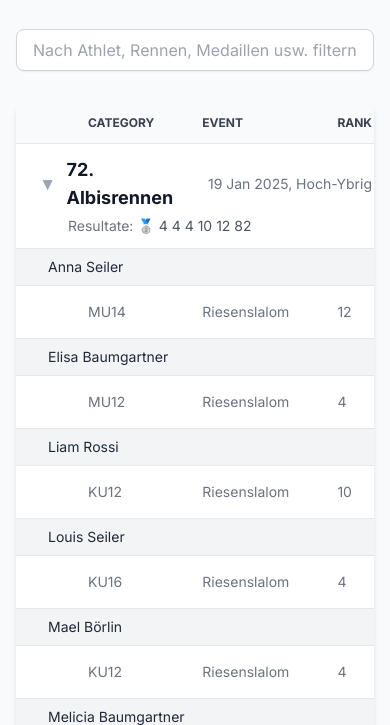
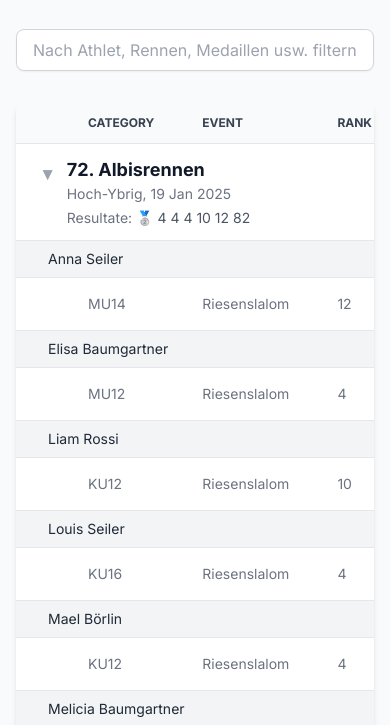
Before and after one commit to balint-miklos/ski-results, a plain HTML site: page index.html in a window 390 px wide. Shown: the part 135-860 px from the top of the page. Drawn offline with nearby package versions, Linux system fonts and the light colour scheme; no server answers.

Commit message:
a bit more mobile friendly race header.

```diff
--- a/index.html
+++ b/index.html
@@ -27,7 +27,7 @@
 
     <div class="max-w-7xl mx-auto">
         <header class="text-center mb-8">
-            <h1 class="text-3xl sm:text-4xl font-bold text-gray-900">RGZO Ergebnisse 🏆</h1>
+            <h1 class="text-3xl sm:text-4xl font-bold text-gray-900">RGZO Ergebnisse</h1>
             <p class="text-md text-gray-600 mt-2">Rennergebnisse nach Anlass und Athlet gruppiert. Zum Erweitern oder Reduzieren auf die Rennüberschriften klicken.</p>
         </header>
 
@@ -146,26 +146,24 @@
 
                     const uniqueDates = [...new Set(results.map(r => r.Date))].sort();
                     const location = results.length > 0 ? results[0].Location : '';
-                    let dateAndLocationString = '';
+                    let dateString = '';
 
                     if (uniqueDates.length > 0) {
                         const firstDate = new Date(uniqueDates[0] + 'T00:00:00Z');
                         const month = firstDate.toLocaleString('de-CH', { month: 'short', timeZone: 'UTC' });
                         const year = firstDate.getUTCFullYear();
                         const firstDay = firstDate.getUTCDate();
-                        let datePart;
 
                         if (uniqueDates.length > 1) {
                             const lastDate = new Date(uniqueDates[uniqueDates.length - 1] + 'T00:00:00Z');
                             const lastDay = lastDate.getUTCDate();
-                            datePart = `${firstDay}-${lastDay} ${month} ${year}`;
+                            dateString = `${firstDay}-${lastDay} ${month} ${year}`;
                         } else {
-                            datePart = `${firstDay} ${month} ${year}`;
+                            dateString = `${firstDay} ${month} ${year}`;
                         }
-                        dateAndLocationString = location ? `${datePart}, ${location}` : datePart;
-                    } else {
-                        dateAndLocationString = location;
                     }
+
+                    const locationAndDateString = [location, dateString].filter(Boolean).join(', ');
 
                     const raceHeader = tbody.append('tr')
                         .attr('class', 'group-header border-t border-gray-200 cursor-pointer hover:bg-gray-50')
@@ -182,20 +180,35 @@
                         .attr('class', 'px-6 py-3');
 
                     const headerContent = `
-                    <div class="flex flex-col w-full">
-                        <!-- Row 1: Race Name and Date -->
-                        <div class="flex justify-between items-center w-full">
-                            <div class="flex items-center gap-3">
-                                <span class="indicator text-gray-400 w-4 text-center font-semibold text-lg">${isInitiallyCollapsed ? '▸' : '▾'}</span>
+                    <div class="flex items-start gap-3 w-full">
+                        <span class="indicator text-gray-400 w-4 text-center font-semibold text-lg pt-1 sm:pt-0">${isInitiallyCollapsed ? '▸' : '▾'}</span>
+
+                        <div class="flex flex-col sm:flex-row sm:justify-between w-full sm:items-center">
+                            <!-- Left side: Contains Race Name. For desktop, also contains Results -->
+                            <div class="flex flex-col">
                                 <span class="race-name text-lg font-bold text-gray-900">${raceName}</span>
+                                <!-- Results (Desktop Only) -->
+                                <div class="pt-1 hidden sm:block">
+                                    <span class="race-results text-sm text-gray-600">
+                                        <span class="font-medium text-gray-500">Resultate: </span>${summary}
+                                    </span>
+                                </div>
                             </div>
-                            <span class="race-date text-sm font-medium text-gray-500 whitespace-nowrap ml-4">${dateAndLocationString}</span>
-                        </div>
-                        <!-- Row 2: Results -->
-                        <div class="pl-7 pt-1">
-                            <span class="race-results text-sm text-gray-600">
-                                <span class="font-medium text-gray-500">Resultate: </span>${summary}
-                            </span>
+
+                            <!-- Mobile Layout Section: Appears below Name, hidden on desktop -->
+                            <div class="sm:hidden">
+                                <span class="text-sm text-gray-500">${locationAndDateString}</span>
+                                <div class="pt-1">
+                                    <span class="race-results text-sm text-gray-600">
+                                        <span class="font-medium text-gray-500">Resultate: </span>${summary}
+                                    </span>
+                                </div>
+                            </div>
+
+                            <!-- Right side: Location and Date (Desktop Only) -->
+                            <div class="hidden sm:block sm:text-right">
+                                <span class="text-sm text-gray-500 sm:font-medium sm:whitespace-nowrap sm:ml-4">${locationAndDateString}</span>
+                            </div>
                         </div>
                     </div>`;
                     raceHeaderCell.html(headerContent);
```
